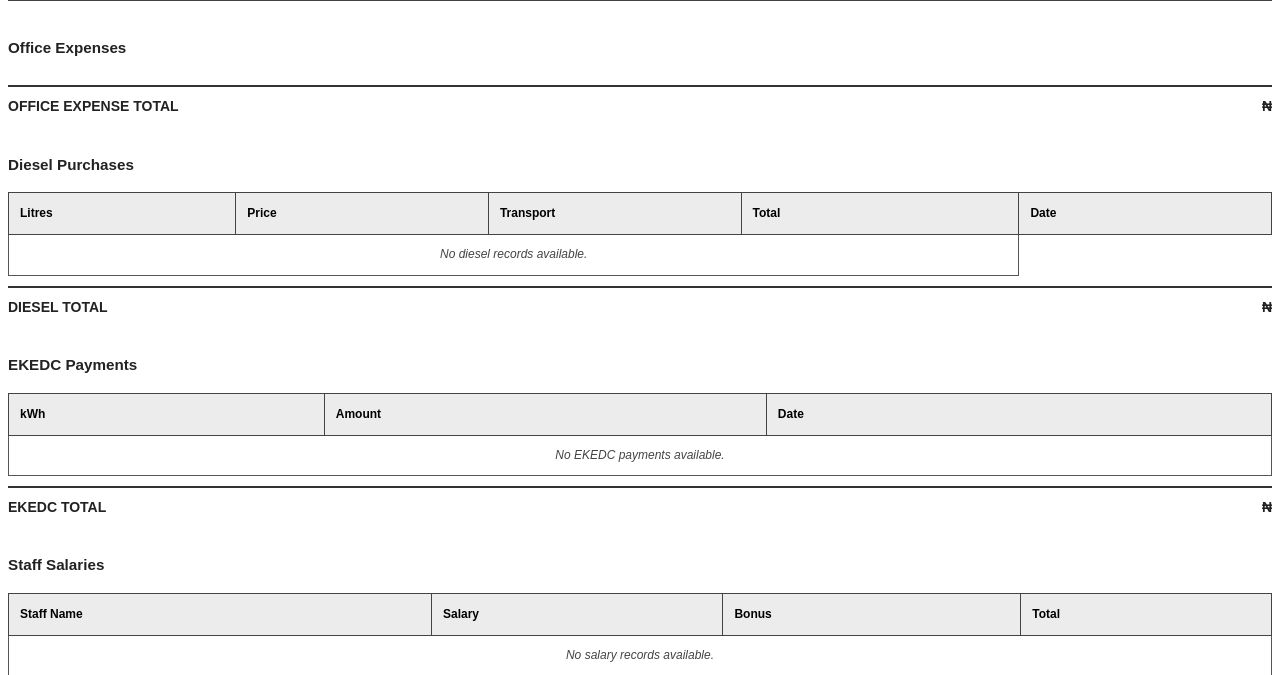
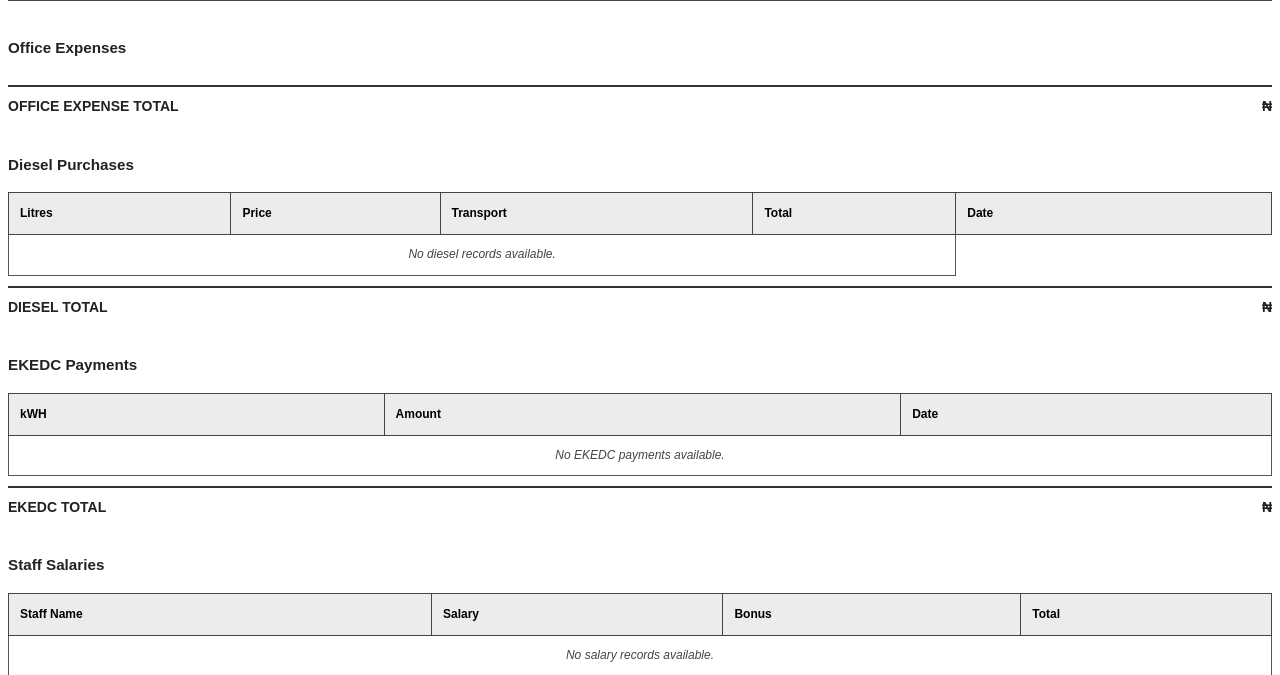
Before and after one commit to Limah-T/nhcc-operations, a Django app: template report/templates/report/monthly_expenditure.html in a window 1280 px wide. Shown: the part 604-1279 px from the top of the page. Run offline with Django 5.2, Linux system fonts and the light colour scheme; the template is opened without the code that fills it, so the values that code supplies are empty.

Commit message:
fix: fix the table row width in monthly expenditure html..

```diff
--- a/report/templates/report/monthly_expenditure.html
+++ b/report/templates/report/monthly_expenditure.html
@@ -153,24 +153,21 @@ Monthly Expenditure Report
         <thead>
 
             <tr>
-
-                <th style="width:18%;" class="text-center">
+                <th class="text-center">
                     Litres
                 </th>
 
-                <th style="width:20%;" class="text-center">
+                <th class="text-center">
                     Price
                 </th>
-
-                <th style="width:20%;" class="text-center">
+                <th class="text-center">
                     Transport
                 </th>
 
-                <th style="width:22%;" class="text-end">
+                <th class="text-end">
                     Total
                 </th>
-
-                <th style="width:20%;" class="text-end">
+                <th style="width:25%;" class="text-end">
                     Date
                 </th>
 
@@ -182,6 +179,8 @@ Monthly Expenditure Report
 
             {% for diesel in diesel %}
 
+            <tr>
+
                 <td class="text-center">
                     {{ diesel.litres }}
                 </td>
@@ -189,18 +188,16 @@ Monthly Expenditure Report
                 <td class="text-center">
                     ₦{{ diesel.price|floatformat:2|intcomma }}
                 </td>
-
                 <td class="text-center">
                     ₦{{ diesel.transport|floatformat:2|intcomma }}
                 </td>
-
                 <td class="text-end">
                     ₦{{ diesel.total|floatformat:2|intcomma }}
                 </td>
-
-            <td class="text-end nowrap">
+                <td class="nowrap">
                     {{ diesel.date_recorded|date:"d M, Y" }}
                 </td>
+            </tr>
 
             {% empty %}
 
@@ -249,17 +246,13 @@ Monthly Expenditure Report
 
             <tr>
 
-                <th style="width:25%;" class="text-center">
-                    kWh
-                </th>
+                <th>kWH</th>
 
-                <th style="width:35%;" class="text-center">
+                <th class="text-center">
                     Amount
                 </th>
 
-                <th style="width:40%;" class="text-end">
-                    Date
-                </th>
+                <th class="text-end">Date</th>
 
             </tr>
 
@@ -271,15 +264,14 @@ Monthly Expenditure Report
 
             <tr>
 
-               <td class="text-center">
+                <td>
                     {{ payment.kwh }}
                 </td>
 
                 <td class="text-center">
                     ₦{{ payment.amount|floatformat:2|intcomma }}
                 </td>
-
-                <td class="text-end nowrap">
+                <td class="nowrap text-end">
                     {{ payment.date_recorded|date:"d M, Y" }}
                 </td>
             </tr>
```
Lines whose indentation alone changed are shown as unchanged.
